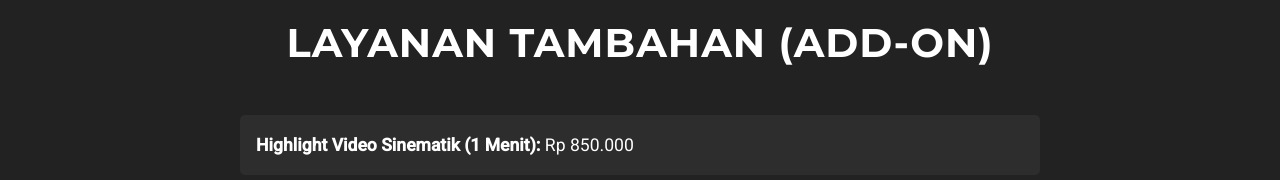
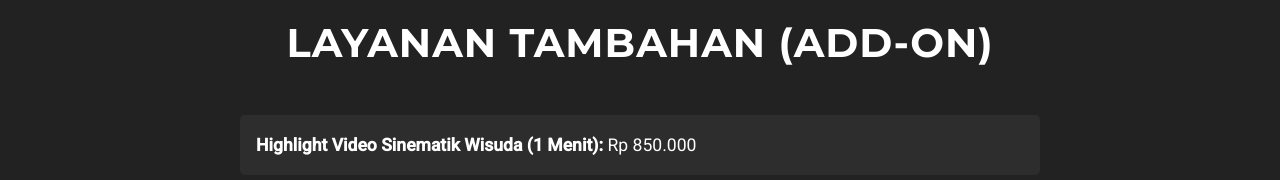
Before and after one commit to hafidhal/hafidhal.github.io, a plain HTML site: page index.html in a window 1280 px wide. Shown: the part 5480-5660 px from the top of the page. Drawn offline with Linux system fonts and the light colour scheme.

Commit message:
Update index.html

```diff
--- a/index.html
+++ b/index.html
@@ -269,7 +269,7 @@
             <div class="container">
                 <h2>Layanan Tambahan (Add-On)</h2>
                 <ul>
-                    <li><strong>Highlight Video Sinematik (1 Menit):</strong> Rp 850.000</li>
+                    <li><strong>Highlight Video Sinematik Wisuda (1 Menit):</strong> Rp 850.000</li>
                     <li><strong>Perpanjangan Waktu Sesi:</strong> Rp 150.000 / 30 Menit (Wisuda)</li>
                     <li><strong>Perpanjangan Waktu Event:</strong> (Hubungi kami)</li>
                     <li><strong>Tambahan Foto Pilihan (Edited):</strong> Rp 50.000 / 5 Foto</li>
```
